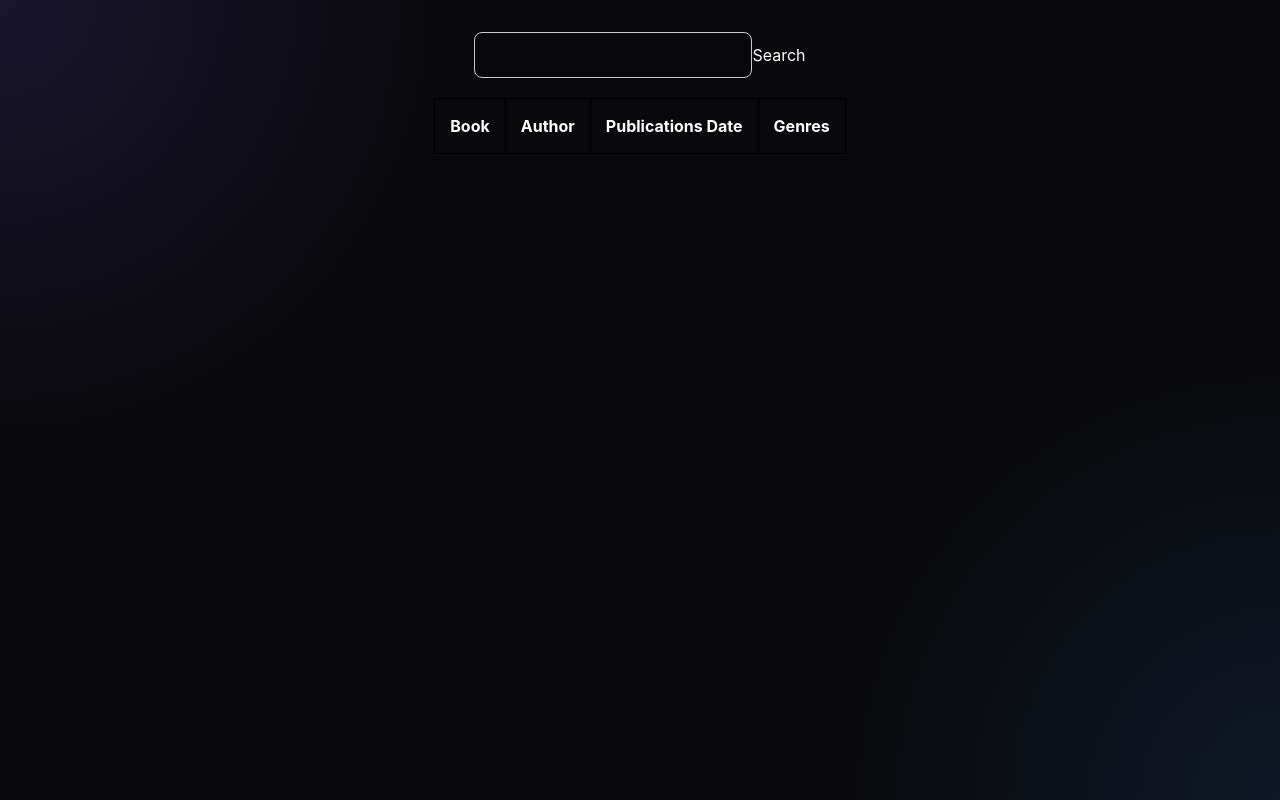
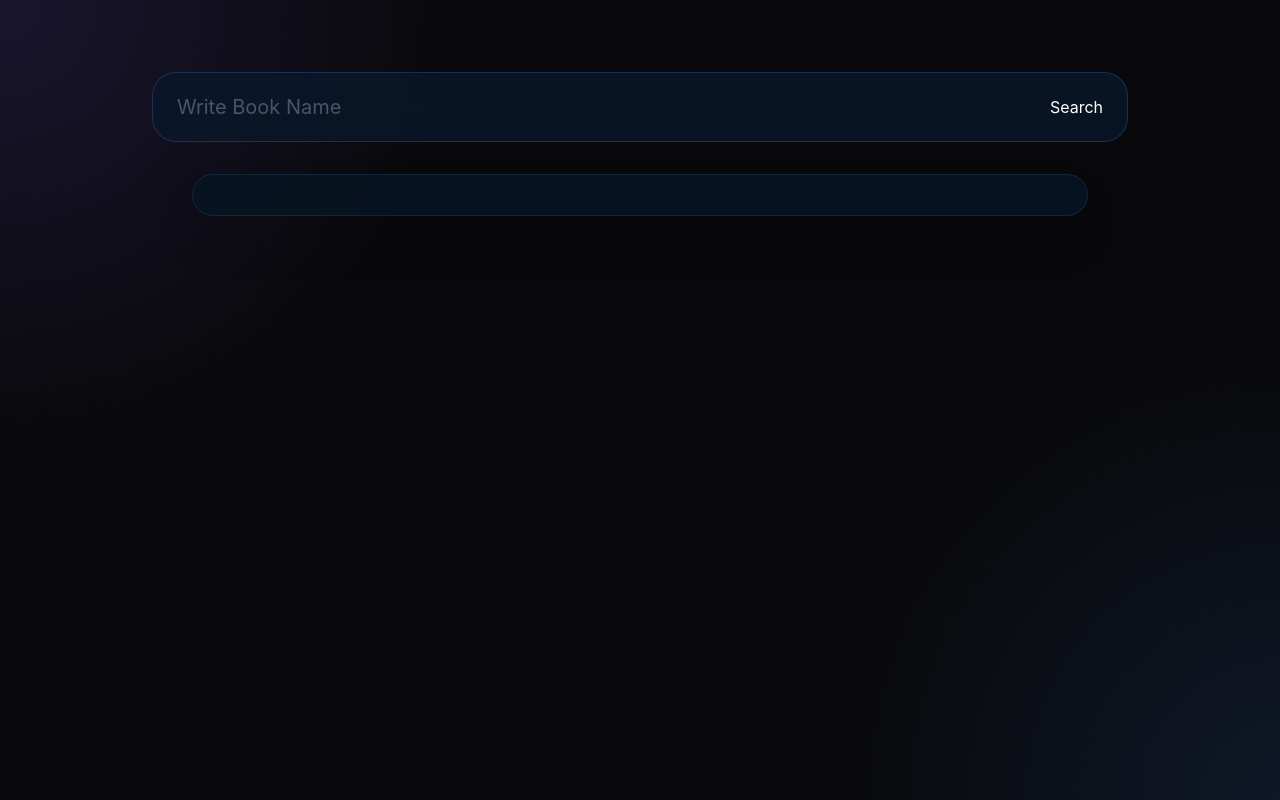
Before and after one commit to jessica-alves-19/book-wordle-app, a React (Vite) app: page / in a window 1280 px wide. Built offline with nearby package versions, Linux system fonts and the light colour scheme.

Commit message:
style: improve css with tailwindcss

```diff
--- a/package.json
+++ b/package.json
@@ -28,6 +28,8 @@
     "eslint-plugin-react-hooks": "^7.0.1",
     "eslint-plugin-react-refresh": "^0.4.24",
     "globals": "^16.5.0",
+    "prettier": "^3.8.3",
+    "prettier-plugin-tailwindcss": "^0.8.0",
     "typescript": "~5.9.3",
     "typescript-eslint": "^8.46.4",
     "vite": "^7.2.4"
--- a/src/App.css
+++ b/src/App.css
@@ -1,3 +1,5 @@
+@import "tailwindcss";
+
 #root {
   max-width: 1280px;
   margin: 0 auto;
@@ -40,52 +42,3 @@
 .read-the-docs {
   color: #888;
 }
-
-.table {
-  border: 1px solid black;
-}
-
-.table td {
-  padding: 15px;
-  border: 1px solid black;
-}
-
-.table th {
-  padding: 15px;
-  text-align: left;
-  border: 1px solid black;
-}
-
-.correct-bg {
-  background-color: #d4ffd4 !important;
-  color: #000;
-}
-
-.incorrect-bg {
-  background-color: #ffd4d4 !important;
-  color: #000;
-}
-
-.genre-cell {
-  padding: 15px;
-  border: 1px solid black;
-  display: flex;
-  flex-wrap: wrap;
-  gap: 5px;
-  align-content: center;
-}
-
-.search-input {
-  padding: 10px 14px;
-  font-size: 16px;
-  border-radius: 8px;
-  border: 1px solid #ccc;
-  outline: none;
-}
-
-.App {
-  display: flex;
-  flex-direction: column;
-  align-items: center;
-  gap: 20px;
-}
--- a/src/App.tsx
+++ b/src/App.tsx
@@ -73,8 +73,7 @@ function App() {
   }
 
   return (
-    <>
-      <div className="App">
+    <div className="relative z-10 mx-auto max-w-5xl px-6 py-10">
       <GuessSearchInput
         guess={guess}
         setGuess={setGuess}
@@ -84,7 +83,6 @@ function App() {
 
       <GuessTable guesses={guesses} />
     </div>
-    </>
   );
 }
 
--- a/src/components/inputSearch.tsx
+++ b/src/components/inputSearch.tsx
@@ -19,13 +19,13 @@ function GuessSearchInput({
   }
 
   return (
-    <>
-      <form onSubmit={search}>
+    <div className="flex items-center rounded-3xl border border-blue-400/20 bg-[#09182b]/80 px-6 py-5 backdrop-blur-xl">
+      <form onSubmit={search} className="flex w-full items-center gap-4">
         <input
-          className="search-input"
+          className="flex-1 bg-transparent text-xl outline-none placeholder:text-blue-100/30"
           name="guess"
           list="books"
-          defaultValue="Write Book Name"
+          placeholder="Write Book Name"
           value={guess}
           onChange={(e) => setGuess(e.target.value)}
         />
@@ -36,7 +36,7 @@ function GuessSearchInput({
           <option key={book.title} value={book.title}></option>
         ))}
       </datalist>
-    </>
+    </div>
   );
 }
 
--- a/src/components/table.tsx
+++ b/src/components/table.tsx
@@ -13,21 +13,16 @@ interface GuessTableProps {
 
 function GuessTable({ guesses }: GuessTableProps) {
   return (
-    <table className="table">
-      <thead>
-        <tr>
-          <th>Book</th>
-          <th>Author</th>
-          <th>Publications Date</th>
-          <th>Genres</th>
-        </tr>
-      </thead>
-      <tbody>
+    <div className="mx-auto mt-8 w-full max-w-4xl rounded-[32px] border border-blue-300/10 bg-[#081423]/90 p-5 shadow-2xl backdrop-blur-xl">
+      <div className="flex gap-6">
         {guesses.map((guess, index) => (
-          <tr key={`${guess.book.title}-${index}`}>
-            <td>
+          <div key={index}>
             <span
-                className={guess.isTitleCorrect ? "correct-bg" : "incorrect-bg"}
+              className={
+                guess.isTitleCorrect
+                  ? "!bg-[#d4ffd4] !text-black"
+                  : "!bg-[#ffd4d4] !text-black"
+              }
               style={{
                 marginRight: "5px",
                 padding: "2px 6px",
@@ -37,11 +32,11 @@ function GuessTable({ guesses }: GuessTableProps) {
             >
               {guess.book.title}
             </span>
-            </td>
-            <td>
             <span
               className={
-                  guess.isAuthorCorrect ? "correct-bg" : "incorrect-bg"
+                guess.isAuthorCorrect
+                  ? "!bg-[#d4ffd4] !text-black"
+                  : "!bg-[#ffd4d4] !text-black"
               }
               style={{
                 marginRight: "5px",
@@ -52,10 +47,12 @@ function GuessTable({ guesses }: GuessTableProps) {
             >
               {guess.book.authors[0]}
             </span>
-            </td>
-            <td>
             <span
-                className={guess.isYearCorrect ? "correct-bg" : "incorrect-bg"}
+              className={
+                guess.isYearCorrect
+                  ? "!bg-[#d4ffd4] !text-black"
+                  : "!bg-[#ffd4d4] !text-black"
+              }
               style={{
                 marginRight: "5px",
                 padding: "2px 6px",
@@ -65,12 +62,15 @@ function GuessTable({ guesses }: GuessTableProps) {
             >
               {guess.book.publishedYear}
             </span>
-            </td>
-            <td className="genre-cell">
+            <div>
               {guess.genreMatches.map((match, idx) => (
                 <span
                   key={idx}
-                  className={match.isCorrect ? "correct-bg" : "incorrect-bg"}
+                  className={
+                    match.isCorrect
+                      ? "!bg-[#d4ffd4] !text-black"
+                      : "!bg-[#ffd4d4] !text-black"
+                  }
                   style={{
                     marginRight: "5px",
                     padding: "2px 6px",
@@ -81,11 +81,11 @@ function GuessTable({ guesses }: GuessTableProps) {
                   {match.genre}
                 </span>
               ))}
-            </td>
-          </tr>
+            </div>
+          </div>
         ))}
-      </tbody>
-    </table>
+      </div>
+    </div>
   );
 }
 
```
Also changed, not shown: 2 other files (tests, documents, lock files or other folders). Lines whose indentation alone changed are shown as unchanged.
